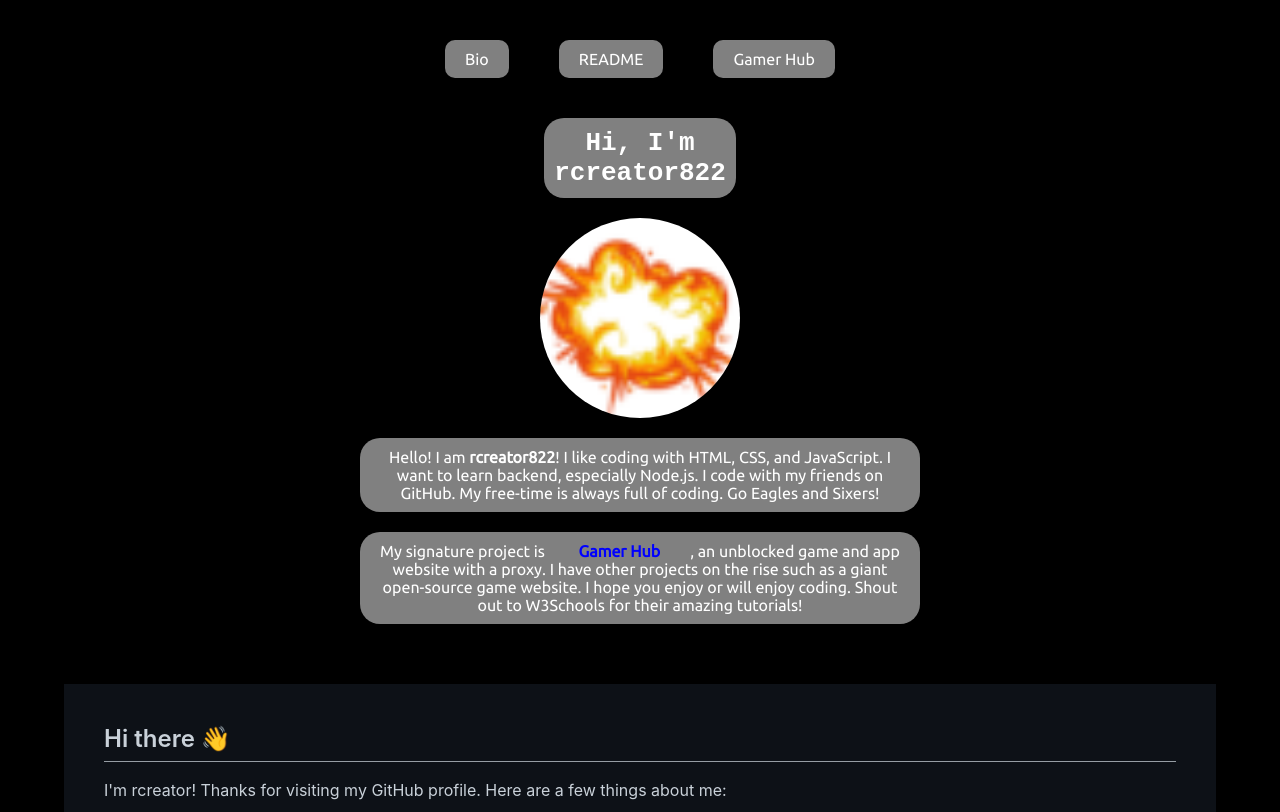
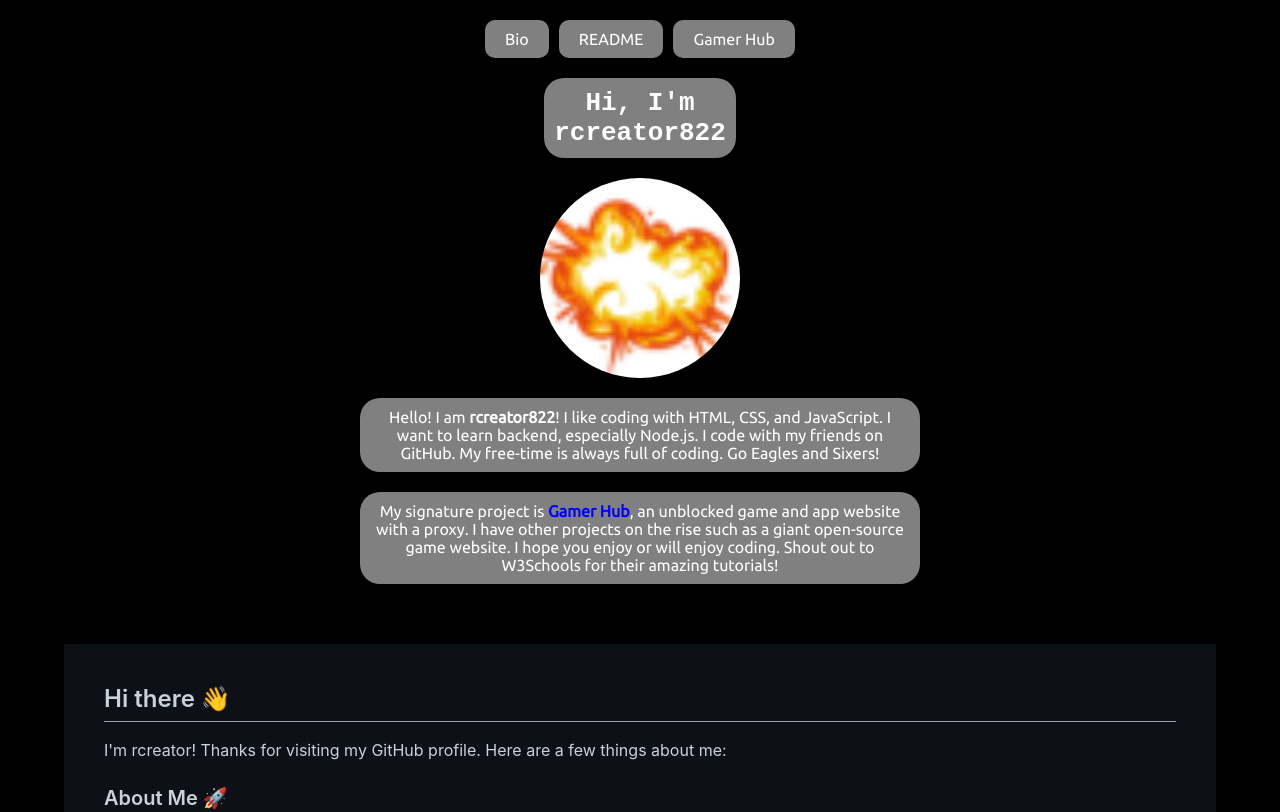
Before and after one commit to rcreator822/rcreator822, a plain HTML site: page index.html in a window 1280 px wide. Shown: the top 812 px of the page. Drawn offline with nearby package versions, Linux system fonts and the light colour scheme.

Commit message:
Update index.html

```diff
--- a/index.html
+++ b/index.html
@@ -53,7 +53,7 @@
         z-index: 2;
       }
 
-      p, pre, a {
+      p, pre {
         padding: 10px;
         margin: 20px;
         background-color: gray;
```
